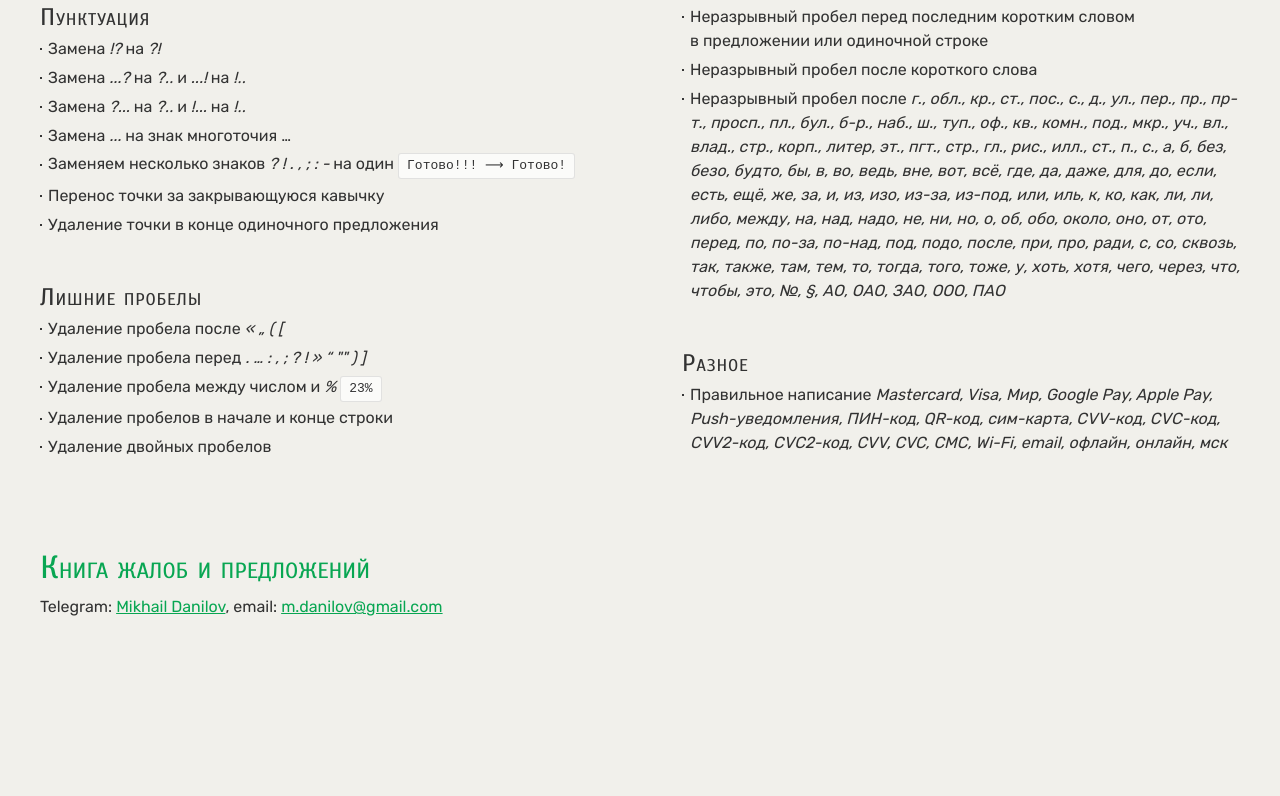
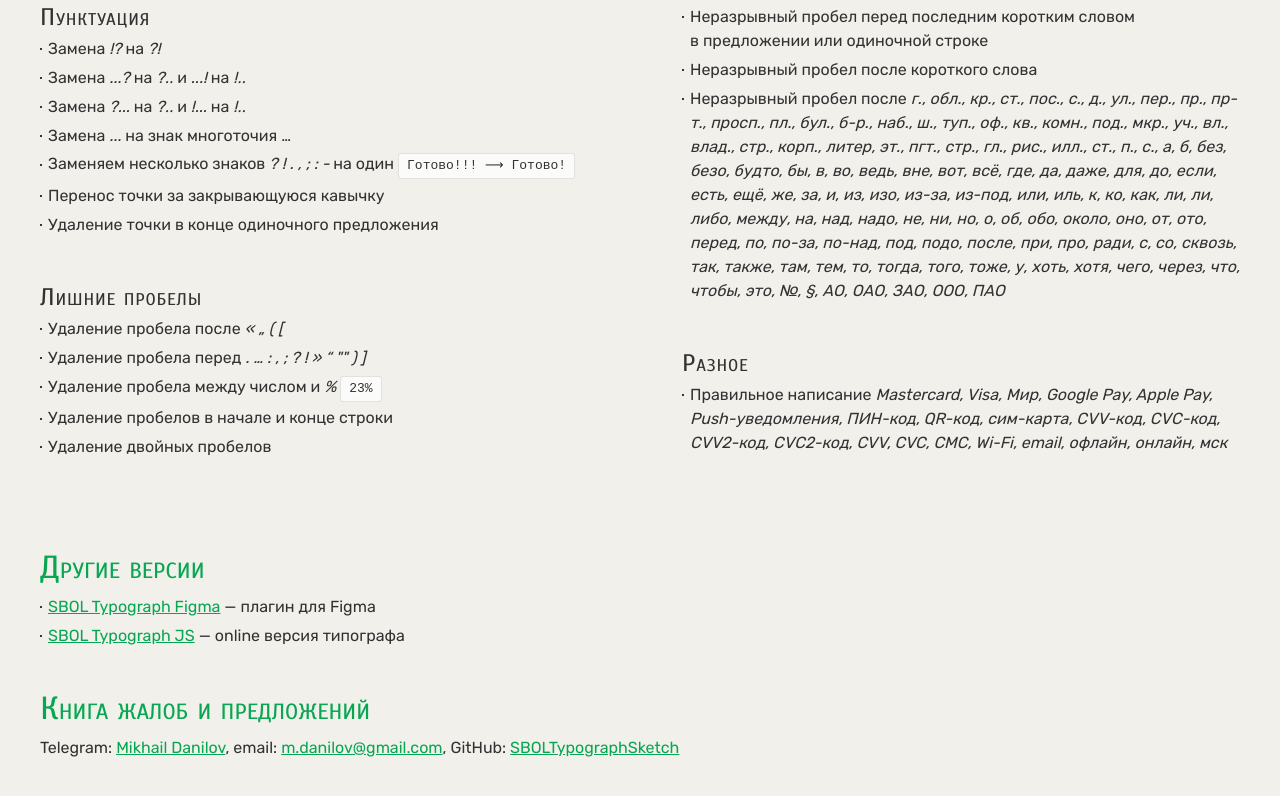
Before and after one commit to DanilovM/SBOLTypographSketch, a plain HTML site: page index.html in a window 1280 px wide. Shown: the part 1505-2301 px from the top of the page. Before the commit the page ends 2172 px from the top, so only its background shows below. Drawn offline with Linux system fonts and the light colour scheme.

Commit message:
Update index.html

```diff
--- a/index.html
+++ b/index.html
@@ -186,8 +186,16 @@
         </section>
 
         <section>
+            <h2>Другие версии</h2>
+            <ul class="listBlock">
+                <li><a href="https://www.figma.com/community/plugin/907888805660596065/SBOL-Typograph" target="_blank">SBOL Typograph Figma</a> — плагин для Figma</li>
+                <li><a href="https://danilovm.github.io/SBOLTypographJS/" target="_blank">SBOL Typograph JS</a> — online версия типографа</li>
+            </ul>
+        </section>
+
+        <section>
             <h2>Книга жалоб и&nbsp;предложений</h2>
-            <p>Telegram: <a href="https://t.me/m_danilov" target="_blank">Mikhail Danilov</a>, email: <a href="mailto:m.danilov@gmail.com">m.danilov@gmail.com</a>
+            <p>Telegram: <a href="https://t.me/m_danilov" target="_blank">Mikhail Danilov</a>, email: <a href="mailto:m.danilov@gmail.com">m.danilov@gmail.com</a>, GitHub: <a href="https://github.com/DanilovM/SBOLTypographSketch" target="_blank">SBOLTypographSketch</a>
             </p>
         </section>
     </div>
```
